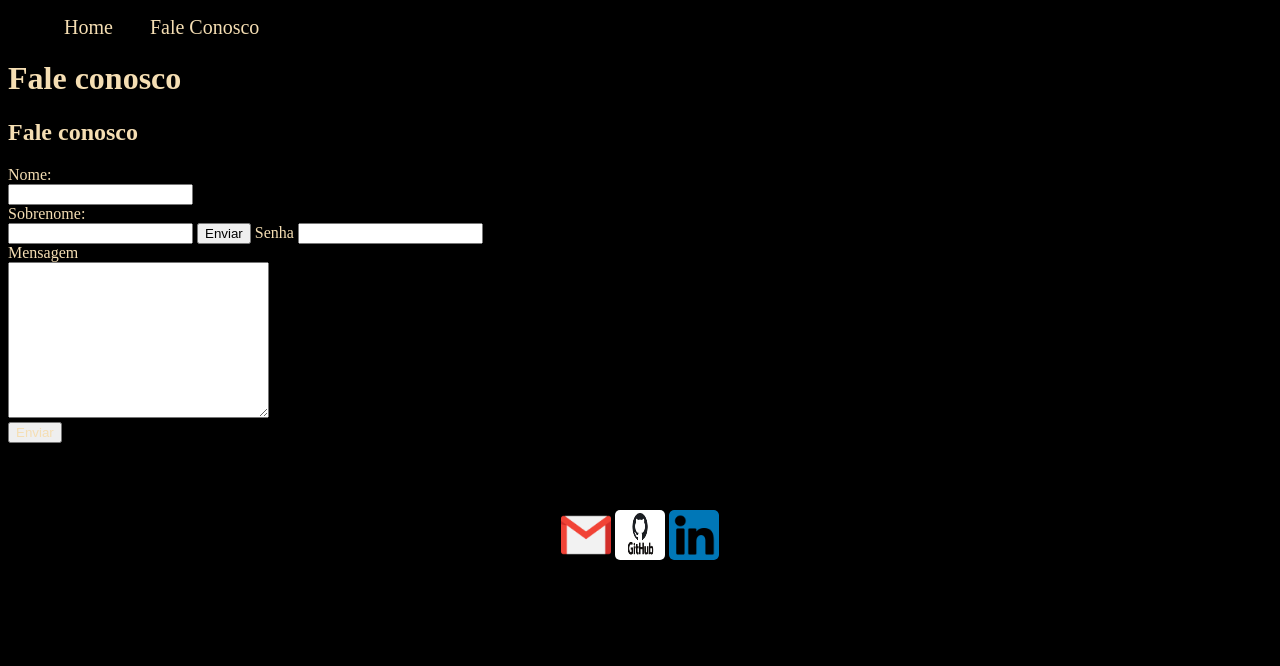
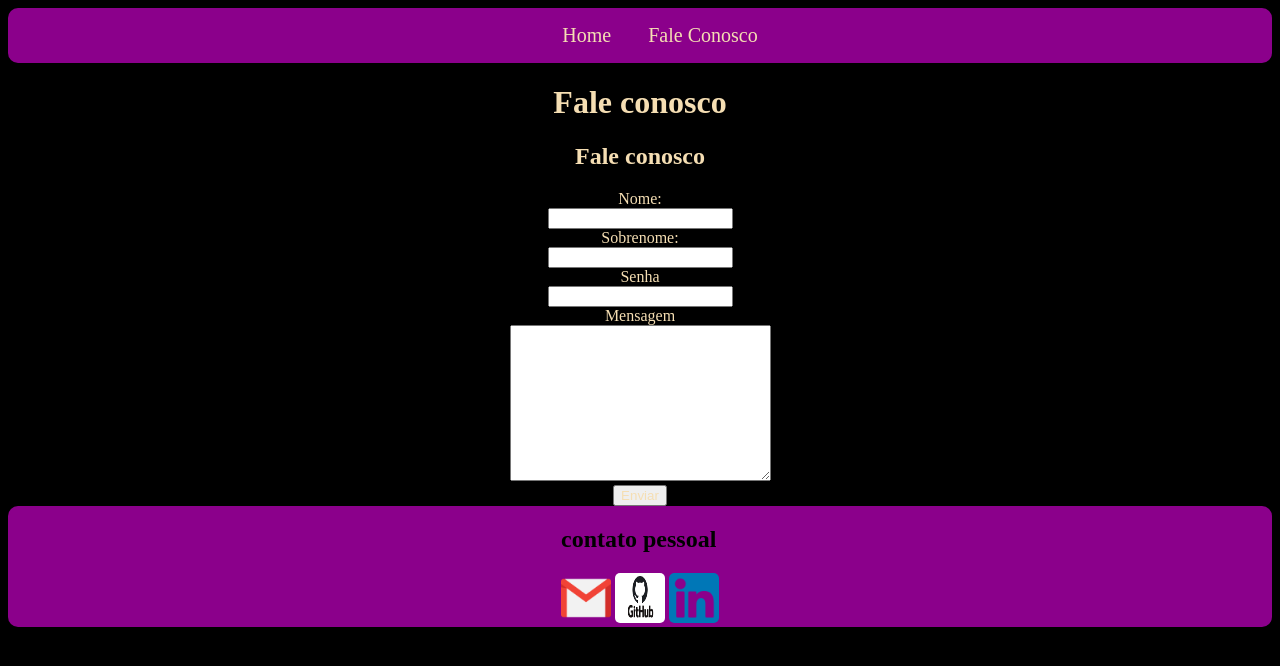
Before and after one commit to Lucky2109/Bloco3, a plain HTML site: page contato.html in a window 1280 px wide. Drawn offline with Linux system fonts and the light colour scheme.

Commit message:
melhoramento

```diff
--- a/contato.html
+++ b/contato.html
@@ -7,7 +7,7 @@
     <link rel="stylesheet" href="img/css/style.css">
 </head>
 <body class="background">
-    <div>
+    <div class="bordaa">
         <!-- lista não ordenada q sera nosso menu-->
         <ul class="menu">
             <li> <a href="index.html">Home</a</li>
@@ -15,24 +15,23 @@
         </ul>
     </div>
 
-    <div class="font"><h1>Fale conosco</h1>
+    <div class="font center"><h1>Fale conosco</h1>
         <h2>Fale conosco</h2>
         <form action="">
             <label class="font" for="nome">Nome:</label><br>
             <input type="text" id="nome" name="nome"><br>
             <label class="font" for="lname">Sobrenome:</label><br>
-            <input type="text" id="lname" name="lname">
-            <input type="submit" value="Enviar">
-            <label class="font" for="senha">Senha</label>
-            <input type="password" id="mensagem" name="senha">
+            <input type="text" id="lname" name="lname"><br>
+            <label class="font" for="senha">Senha</label><br>
+            <input type="password" id="mensagem" name="senha"> <br>
         </form>
     </div>
-<div class="font">
+<div class="font center">
     <label for="Mensagem">Mensagem</label><br>
     <textarea name="mensagem" id="" cols="30" rows="10"></textarea><br>
     <button class="font">Enviar</button>
 </div>
-<footer class="center">
+<footer class="bordaa">
     <div>
         <h2>contato pessoal </h2>
 
@@ -41,9 +40,9 @@
         <a href="https://www.linkedin.com/in/lucas-moura-da-costa-2a5a98237/"><img class="icone" src="img/linkedin.jpg" alt="Logo do linkedin"></a>
 
     </div>
-    <p>Direitos reservados: Lucas Moura da Costa &copy;</p>
+
 </footer>
-
+<p class="center">Direitos reservados: Lucas Moura da Costa &copy;</p>
 
 
 </body>
--- a/img/css/style.css
+++ b/img/css/style.css
@@ -80,3 +80,11 @@ height: 100px;
     height: 50px;
     border-radius: 10%;
 }
+.bordaa{
+    background-color: darkmagenta;
+    pad: 25px;
+    display: flex;
+    justify-content: center;
+    border-radius: 10px;
+
+}
```
Also changed, not shown: index.html (+1 -1 lines).
